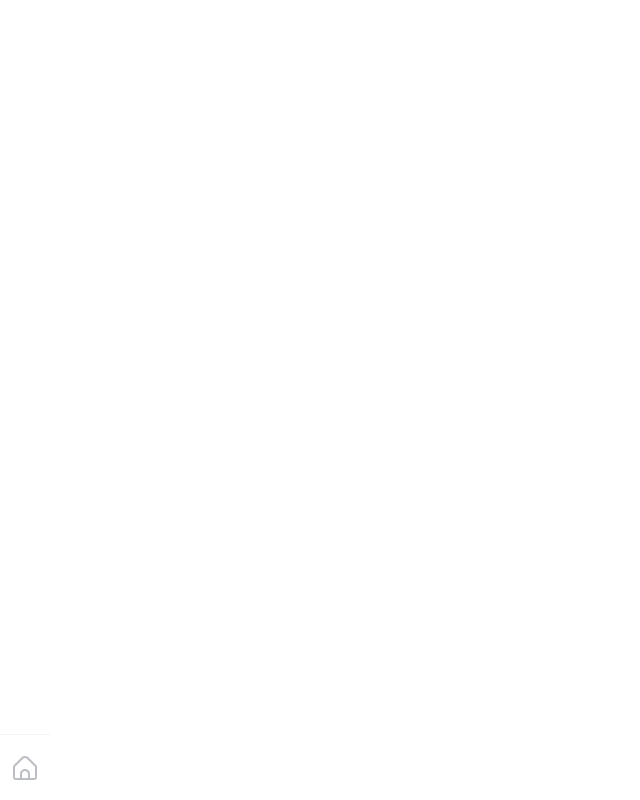
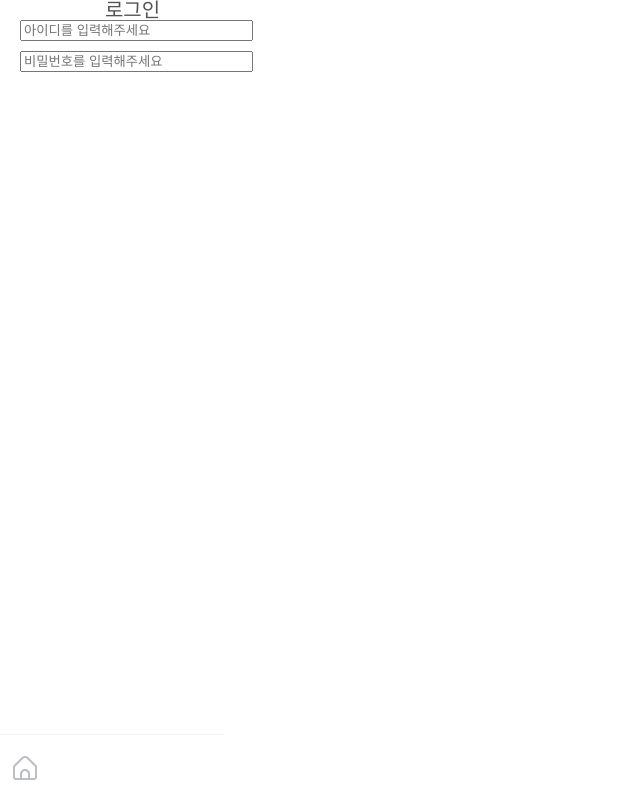
Before and after one commit to dani1552/eco-track, a React (Vite) app: page /login in a window 1280 px wide. Shown: the whole page, without its empty margins (0-640 px from the left). Built offline with nearby package versions, Linux system fonts and the light colour scheme; a web font is replaced by a local one.

Commit message:
feat : 로그인 페이지 UI (미완성)

```diff
--- a/src/Router.jsx
+++ b/src/Router.jsx
@@ -1,6 +1,6 @@
 import { BrowserRouter, Routes, Route } from "react-router-dom";
 import Layout from "/src/components/common/Layout/index.jsx";
-import LoginPage from "/src/pages/LoginPage.jsx";
+import LoginPage from "@/pages/LoginPage.jsx";
 import HomePage from "./pages/HomePage";
 
 const Router = () => {
--- a/src/components/Login/loginPage.style.js
+++ b/src/components/Login/loginPage.style.js
@@ -1,8 +1,17 @@
 import styled from "styled-components";
 
-export const Title = styled.input`
+export const Title = styled.div`
   width: 100%;
-  color: root(--color-darkgray);
-  font-weight: root(--weight-semi-bold);
-  font-size: root(--font-medium);
+  color: var(--color-darkgray);
+  font-weight: var(--weight-semi-bold);
+  font-size: var(--font-medium);
+
+  display: flex;
+  text-align: center;
+  justify-content: center;
 `;
+
+export const TextInput = styled.input`
+  width: 100%;
+  margin-bottom: 10px;
+`;
--- a/src/components/common/Layout/Layout.style.js
+++ b/src/components/common/Layout/Layout.style.js
@@ -3,9 +3,7 @@ import styled from "styled-components";
 export const Container = styled.div`
   max-width: 100%;
   height: 100vh;
-
   position: relative;
-
   display: flex;
   justify-content: center;
   flex-direction: column;
@@ -13,8 +11,10 @@ export const Container = styled.div`
 
 export const Content = styled.div`
   padding: 0 20px;
+  width: 100%;
   height: 100%;
   overflow: auto;
   display: flex;
   flex-direction: column;
+  flex-grow: 1;
 `;
--- a/src/pages/LoginPage.jsx
+++ b/src/pages/LoginPage.jsx
@@ -1,5 +1,13 @@
+import { Title, TextInput } from "@/components/Login/loginPage.style.js";
+
 function LoginPage() {
-  return <></>;
+  return (
+    <>
+      <Title>로그인</Title>
+      <TextInput placeholder="아이디를 입력해주세요"></TextInput>
+      <TextInput placeholder="비밀번호를 입력해주세요"></TextInput>
+    </>
+  );
 }
 
 export default LoginPage;
```
